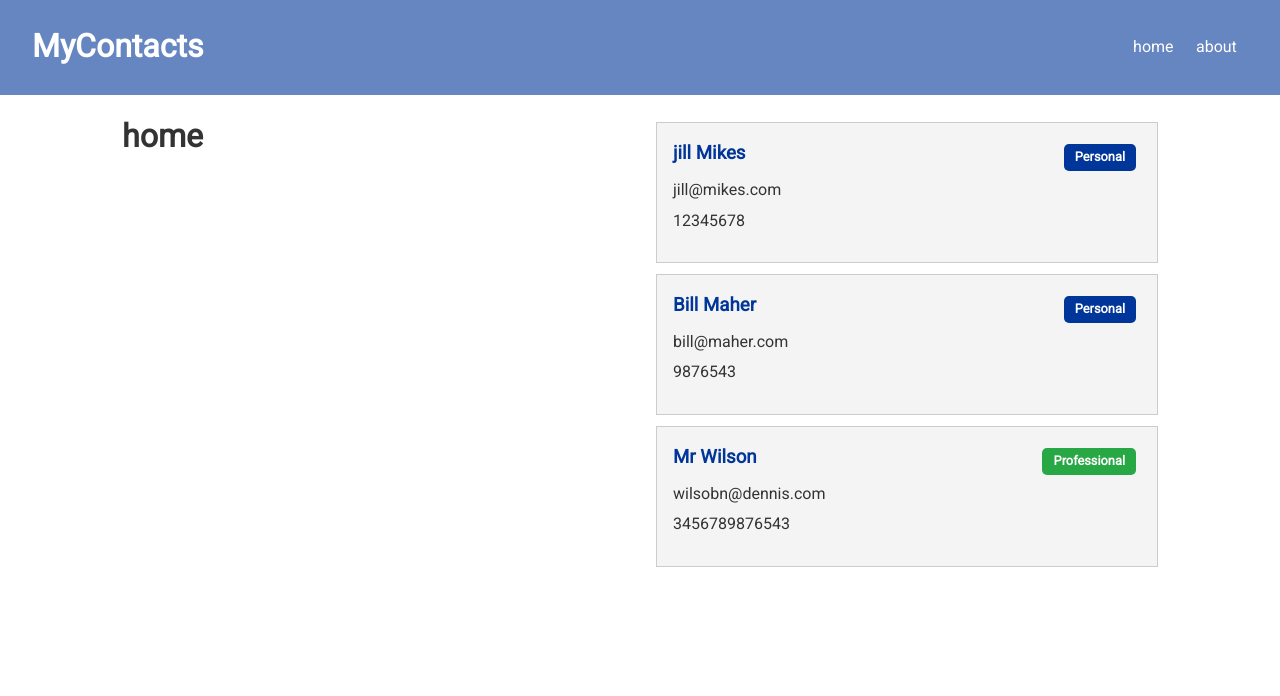
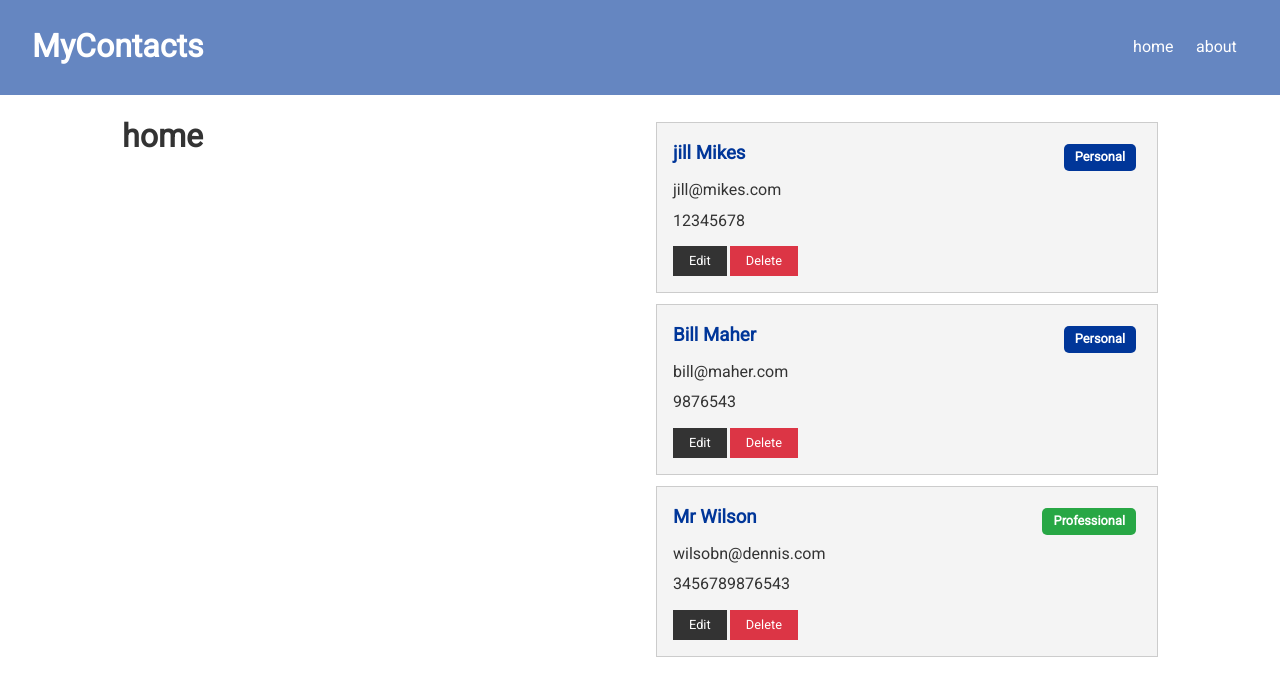
Before and after one commit to Mbulelo20/mycontacts, a React (Create React App) app in the folder client/: page / in a window 1280 px wide. Shown: the top 696 px of the page. Built offline with nearby package versions, Linux system fonts and the light colour scheme.

Commit message:
more styling

```diff
--- a/client/src/components/contacts/ContactItem.js
+++ b/client/src/components/contacts/ContactItem.js
@@ -35,17 +35,17 @@ const ContactItem = ({ contact }) => {
           </li>
         )}
       </ul>
-      {/* <p>
+      <p>
         <button
           className='btn btn-dark btn-sm'
-          onClick={() => setCurrent(contact)}
+
         >
           Edit
         </button>
-        <button className='btn btn-danger btn-sm' onClick={onDelete}>
+        <button className='btn btn-danger btn-sm'>
           Delete
         </button>
-      </p> */}
+      </p>
     </div>
   );
 };
```
